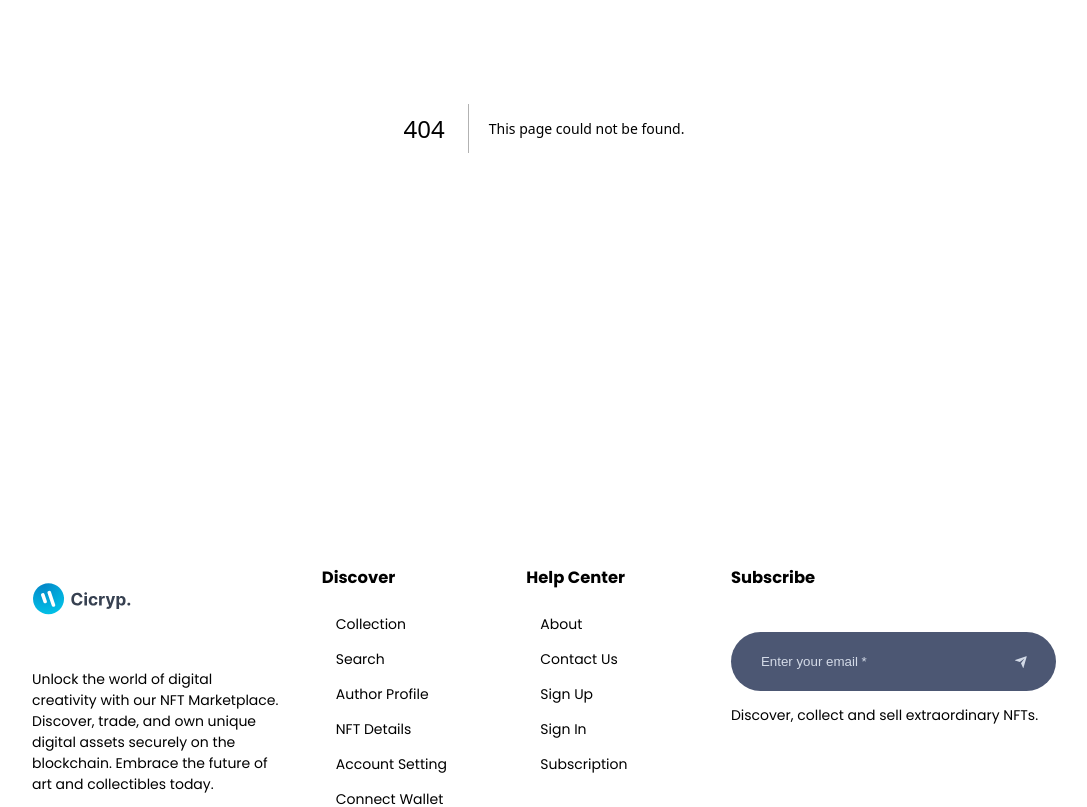
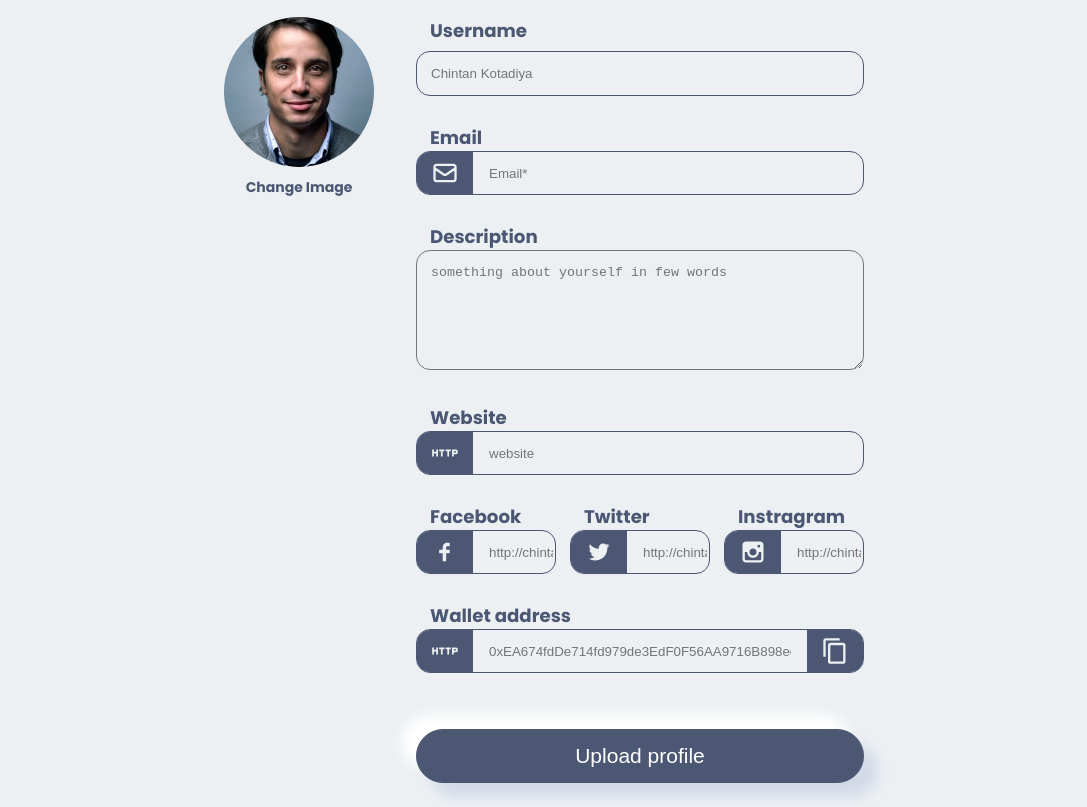
Before and after one commit to Chintanvck/nft-marketplace, a Next.js app: page /account in a window 1280 px wide. Before the commit this address had no page. Shown: the part 420-1227 px from the top of the page, without its empty margins (96-1183 px from the left). Built offline with nearby package versions, Linux system fonts and the light colour scheme.

Commit message:
24. AccountPage structure + CSS ✅

```diff
--- a/package.json
+++ b/package.json
@@ -13,6 +13,7 @@
     "next": "13.4.2",
     "react": "18.2.0",
     "react-dom": "18.2.0",
+    "react-dropzone": "^14.2.3",
     "react-icons": "^4.8.0"
   }
 }
--- /dev/null
+++ b/src/AccountPage/Form/Form.jsx
@@ -0,0 +1,118 @@
+import React from 'react'
+import Style from "./Form.module.css"
+
+import { HiOutlineMail } from "react-icons/hi";
+import { MdOutlineHttp, MdOutlineContentCopy } from "react-icons/md";
+import {
+  TiSocialFacebook,
+  TiSocialTwitter,
+  TiSocialInstagram,
+} from "react-icons/ti";
+import { Button } from '@/component/componentsindex';
+
+const Form = () => {
+  return (
+    <div className={Style.Form}>
+      <div className={Style.Form_box}>
+        <form>
+          <div className={Style.Form_box_input}>
+            <label htmlFor="name">Username</label>
+            <input
+              type="text"
+              placeholder="Chintan Kotadiya"
+              className={Style.Form_box_input_userName}
+            />
+          </div>
+
+          <div className={Style.Form_box_input}>
+            <label htmlFor="email">Email</label>
+            <div className={Style.Form_box_input_box}>
+              <div className={Style.Form_box_input_box_icon}>
+                <HiOutlineMail />
+              </div>
+              <input type="text" placeholder="Email*" />
+            </div>
+          </div>
+
+          <div className={Style.Form_box_input}>
+            <label htmlFor="description">Description</label>
+            <textarea
+              name=""
+              id=""
+              cols="30"
+              rows="6"
+              placeholder="something about yourself in few words"
+            ></textarea>
+          </div>
+
+          <div className={Style.Form_box_input}>
+            <label htmlFor="website">Website</label>
+            <div className={Style.Form_box_input_box}>
+              <div className={Style.Form_box_input_box_icon}>
+                <MdOutlineHttp />
+              </div>
+
+              <input type="text" placeholder="website" />
+            </div>
+          </div>
+
+          <div className={Style.Form_box_input_social}>
+            <div className={Style.Form_box_input}>
+              <label htmlFor="facebook">Facebook</label>
+              <div className={Style.Form_box_input_box}>
+                <div className={Style.Form_box_input_box_icon}>
+                  <TiSocialFacebook />
+                </div>
+                <input type="text" placeholder="http://chintan" />
+              </div>
+            </div>
+            <div className={Style.Form_box_input}>
+              <label htmlFor="Twitter">Twitter</label>
+              <div className={Style.Form_box_input_box}>
+                <div className={Style.Form_box_input_box_icon}>
+                  <TiSocialTwitter />
+                </div>
+                <input type="text" placeholder="http://chintan" />
+              </div>
+            </div>
+            <div className={Style.Form_box_input}>
+              <label htmlFor="Instragram">Instragram</label>
+              <div className={Style.Form_box_input_box}>
+                <div className={Style.Form_box_input_box_icon}>
+                  <TiSocialInstagram />
+                </div>
+                <input type="text" placeholder="http://chintan" />
+              </div>
+            </div>
+          </div>
+
+          <div className={Style.Form_box_input}>
+            <label htmlFor="wallet">Wallet address</label>
+            <div className={Style.Form_box_input_box}>
+              <div className={Style.Form_box_input_box_icon}>
+                <MdOutlineHttp />
+              </div>
+              <input
+                type="text"
+                placeholder="0xEA674fdDe714fd979de3EdF0F56AA9716B898ec8"
+              />
+              <div className={Style.Form_box_input_box_icon}>
+                <MdOutlineContentCopy />
+              </div>
+            </div>
+          </div>
+
+          <div className={Style.Form_box_btn}>
+            <Button
+              btnName="Upload profile"
+              handleClick={() => {}}
+              classStyle={Style.button}
+            />
+          </div>
+        </form>
+      </div>
+    </div>
+  )
+}
+
+export default Form
--- /dev/null
+++ b/src/AccountPage/Form/Form.module.css
@@ -0,0 +1,92 @@
+.Form{
+    width: 100%;
+}
+
+.Form_box_input{
+    margin-top: 2rem;
+}
+
+.Form_box_input label{
+    display: block;
+    width: 100%;
+    margin-left: 1rem;
+    font-weight: 700;
+    font-size: 1.3rem;
+}
+
+.Form_box_input_userName{
+    width: 100%;
+    border: 1px solid var(--icons-color);
+    padding: 1rem;
+    border-radius: 1rem;
+    background-color: transparent;
+    margin-top: .5rem;
+    outline: none;
+}
+
+.Form_box_input::placeholder{
+    font-size: 1.2rem;
+    color: var(--icons-color);
+}
+
+.Form_box_input_box{
+    width: 100%;
+    border: 1px solid var(--icons-color);
+    border-radius: 1rem;
+    align-items: center;
+    display: flex;
+    gap: 1rem;
+    overflow: hidden;
+}
+
+.Form_box_input_box_icon{
+    font-size: 2rem;
+    background-color: var(--icons-color);
+    padding: .5rem 1rem;
+    color: var(--main-bg-color);
+    display: grid;
+    cursor: pointer;
+}
+
+.Form_box_input_box input{
+    width: 90%;
+    border: 0;
+    background-color: transparent;
+    outline: none;
+}
+
+.Form_box_input textarea{
+    width: 100%;
+    background-color: transparent;
+    outline: none;
+    border-radius: 1rem;
+    padding: 1rem;
+}
+
+.Form_box_input_social{
+    display: grid;
+    grid-template-columns: repeat(3, 1fr);
+    gap: 1rem;
+}
+.Form_box_btn{
+    margin: 4rem 0;
+}
+
+.button{
+    width: 100%;
+    display: flex;
+    justify-content: center;
+    font-size: 1.5rem;
+}
+
+@media screen and (max-width: 35em) {
+    .Form_box_input_social{
+        grid-template-columns: 1fr;
+    }
+}
+
+@media screen and (min-width: 425px) and (max-width: 768px) {
+    .Form_box_input_social{
+        grid-template-columns: 1fr 1fr;
+    }
+}
--- a/src/component/NavBar/Discover/Discover.jsx
+++ b/src/component/NavBar/Discover/Discover.jsx
@@ -24,7 +24,7 @@
     },
     {
       name: "Account Setting",
-      link: "account-setting",
+      link: "account",
     },
     {
       name: "Connect Wallet",
--- /dev/null
+++ b/src/pages/account.js
@@ -0,0 +1,53 @@
+import React from 'react'
+import Style from "../style/account.module.css"
+
+import { useDropzone } from 'react-dropzone'
+import Image from 'next/image'
+import { useState, useMemo, useCallback, useContext } from 'react'
+import images from "../img"
+import Form from '@/AccountPage/Form/Form'
+
+const account = () => {
+    const [fileUrl, setFileUrl] = useState(null);
+
+  const onDrop = useCallback(async (acceptedFile) => {
+    setFileUrl(acceptedFile[0]);
+  }, []);
+
+  const { getRootProps, getInputProps } = useDropzone({
+    onDrop,
+    accept: "image/*",
+    maxSize: 5000000,
+  });
+
+  return (
+    <div className={Style.account}>
+      <div className={Style.account_info}>
+        <h1>Profile settings</h1>
+        <p>
+          You can set preferred display name, create your profile URL and manage
+          other personal settings.
+        </p>
+      </div>
+
+      <div className={Style.account_box}>
+        <div className={Style.account_box_img} {...getRootProps()}>
+          <input {...getInputProps()} />
+          <Image
+            src={images.user1}
+            alt="account upload"
+            width={150}
+            height={150}
+            className={Style.account_box_img_img}
+          />
+          <p className={Style.account_box_img_para}>Change Image</p>
+        </div>
+        <div className={Style.account_box_from}>
+          <Form />
+        </div>
+      </div>
+    </div>
+  )
+}
+
+export default account
--- a/src/pages/searchPage.js
+++ b/src/pages/search.js
@@ -7,7 +7,7 @@
 import { NFTCardTwo, Banner } from '@/collectionPage/collectionIndex'
 import { SearchBar } from '@/searchPage/searchBarIndex'
 
-const searchPage = () => {
+const search = () => {
     const collectionArray = [
         images.nft_image_1,
         images.nft_image_2,
@@ -30,4 +30,4 @@
   )
 }
 
-export default searchPage
+export default search
--- /dev/null
+++ b/src/style/account.module.css
@@ -0,0 +1,86 @@
+.account{
+    width: 100%;
+    margin-block: 6rem;
+}
+
+.account_info{
+    width: 50%;
+    margin:  0 auto;
+    border-bottom: 1px solid var(--shadow-dark-color);
+}
+
+.account_info h1{
+    font-size: 4rem;
+    line-height: .5;
+}
+
+.account_info p{
+    font-size: 1.3rem;
+    width: 80%;
+    line-height: 1.2;
+    padding-bottom: .5rem;
+}
+
+.account_box{
+    width: 50%;
+    margin:  0 auto;
+
+    display: grid;
+    grid-template-columns: 1fr 5fr;
+    margin-top: 3rem;
+    gap: 3rem;
+    align-items: flex-start;
+}
+
+.account_box_img{
+    margin-top: 2rem;
+    cursor: pointer;
+    position: relative;
+    text-align: center;
+}
+
+.account_box_img_img{
+    border-radius: 50%;
+}
+
+.account_box_img_para{
+    font-weight: 700;
+    font-size: 1rem;
+    line-height: 0;
+}
+
+@media screen and (max-width: 35em) {
+    .account_info{
+        width: 90%;
+    }
+    .account_info h1{
+        font-size: 2rem;
+    }
+
+    .account_info p{
+        font-size: 1rem;
+        width: 100%;
+    }
+    .account_box{
+        width: 90%;
+        grid-template-columns: 1fr;
+    }
+}
+
+@media screen and (min-width: 425px) and (max-width: 768px) {
+    .account_info{
+        width: 90%;
+    }
+    .account_info h1{
+        font-size: 2rem;
+    }
+
+    .account_info p{
+        font-size: 1rem;
+        width: 100%;
+    }
+    .account_box{
+        width: 90%;
+        grid-template-columns: 1fr;
+    }
+}
```
Also changed, not shown: 1 other file (tests, documents, lock files or other folders).
